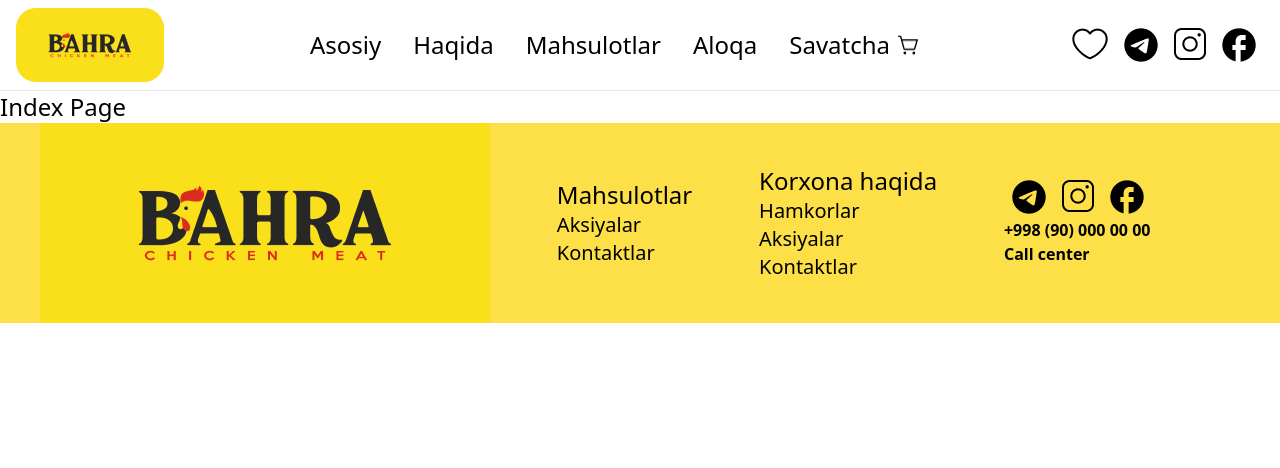
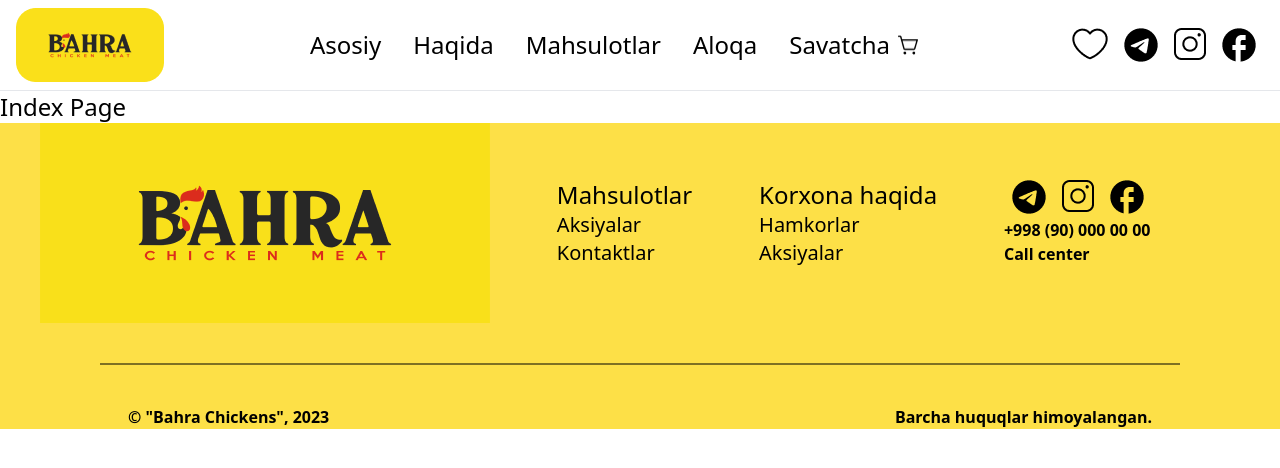
Before and after one commit to SamandarTemirxodjayev/bahraqwertyuio, a Nuxt app: page / in a window 1280 px wide. Shown: the top 468 px of the page. Built offline with nearby package versions, Linux system fonts and the light colour scheme.

Commit message:
fix footer bugs

```diff
--- a/layouts/default.vue
+++ b/layouts/default.vue
@@ -67,9 +67,6 @@
           <span class="text-xl cursor-pointer"
             ><NuxtLink to="/">Aksiyalar</NuxtLink></span
           >
-          <span class="text-xl cursor-pointer"
-            ><NuxtLink to="/">Kontaktla</NuxtLink>r</span
-          >
         </div>
         <div class="flex flex-col">
           <div class="flex-row flex">
@@ -87,6 +84,13 @@
           <div class="font-semibold">Call center</div>
         </div>
       </div>
+      <img src="/line.png" alt="" class="mx-auto py-10 object-cover" />
+      <div
+        class="text-center items-center justify-between mx-32 flex font-semibold"
+      >
+        <span>© "Bahra Chickens", 2023</span>
+        <span>Barcha huquqlar himoyalangan.</span>
+      </div>
     </div>
   </div>
 </template>
```
Also changed, not shown: public/line.png (added).
